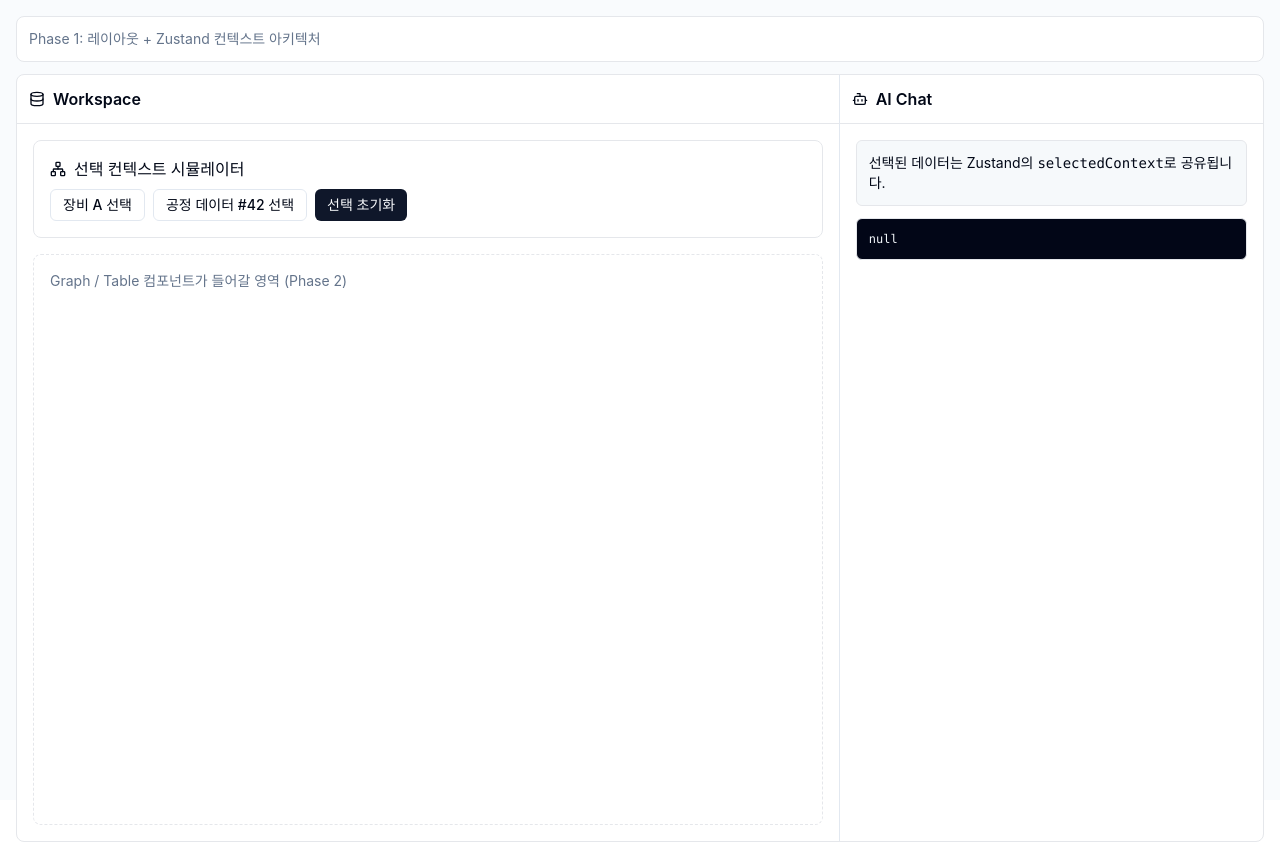
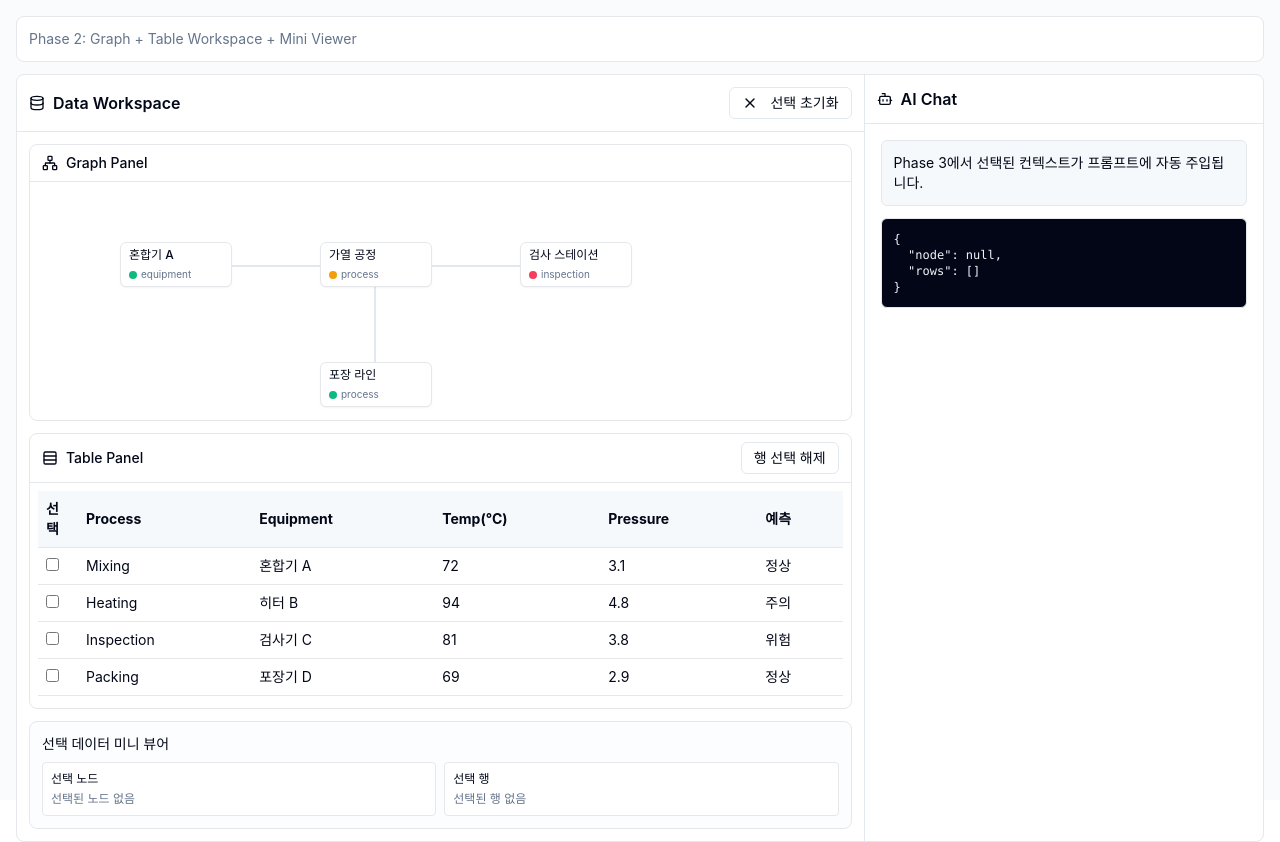
Before and after one commit to zery08/pcr-graph, a React (Vite) app: page / in a window 1280 px wide. Built offline with nearby package versions, Linux system fonts and the light colour scheme.

Commit message:
feat: implement phase2 workspace interactions

```diff
--- a/src/App.tsx
+++ b/src/App.tsx
@@ -1,67 +1,200 @@
-import { Bot, Database, Network } from 'lucide-react'
+import { Bot, Database, Network, Rows3, X } from 'lucide-react'
 import { Panel, PanelGroup, PanelResizeHandle } from 'react-resizable-panels'
 
 import { Button } from '@/components/ui/button'
-import { useWorkspaceStore } from '@/store'
+import { type GraphNode, type ProcessRow, useWorkspaceStore } from '@/store'
 
-const sampleContexts = [
-  { id: 'node-1', label: '장비 A', type: 'node' as const },
-  { id: 'row-42', label: '공정 데이터 #42', type: 'row' as const },
+const graphNodes: GraphNode[] = [
+  { id: 'n1', label: '혼합기 A', type: 'equipment', status: 'normal', x: 90, y: 60 },
+  { id: 'n2', label: '가열 공정', type: 'process', status: 'warning', x: 290, y: 60 },
+  { id: 'n3', label: '검사 스테이션', type: 'inspection', status: 'critical', x: 490, y: 60 },
+  { id: 'n4', label: '포장 라인', type: 'process', status: 'normal', x: 290, y: 180 },
 ]
 
+const graphEdges = [
+  { id: 'e1', source: 'n1', target: 'n2' },
+  { id: 'e2', source: 'n2', target: 'n3' },
+  { id: 'e3', source: 'n2', target: 'n4' },
+]
+
+const tableRows: ProcessRow[] = [
+  { id: 'p-101', process: 'Mixing', equipment: '혼합기 A', temperature: 72, pressure: 3.1, prediction: '정상' },
+  { id: 'p-102', process: 'Heating', equipment: '히터 B', temperature: 94, pressure: 4.8, prediction: '주의' },
+  { id: 'p-103', process: 'Inspection', equipment: '검사기 C', temperature: 81, pressure: 3.8, prediction: '위험' },
+  { id: 'p-104', process: 'Packing', equipment: '포장기 D', temperature: 69, pressure: 2.9, prediction: '정상' },
+]
+
+const statusColor = {
+  normal: 'bg-emerald-500',
+  warning: 'bg-amber-500',
+  critical: 'bg-rose-500',
+}
+
 function App() {
-  const { selectedContext, setSelectedContext, clearSelectedContext } = useWorkspaceStore()
+  const {
+    selectedNode,
+    selectedRows,
+    selectedContext,
+    setSelectedNode,
+    toggleSelectedRow,
+    clearSelectedRows,
+    clearAllSelections,
+  } = useWorkspaceStore()
+
+  const isRowSelected = (rowId: string) => selectedRows.some((row) => row.id === rowId)
 
   return (
     <main className="h-screen bg-muted/40 p-4">
       <div className="mb-3 rounded-lg border bg-background p-3 text-sm text-muted-foreground">
-        Phase 1: 레이아웃 + Zustand 컨텍스트 아키텍처
+        Phase 2: Graph + Table Workspace + Mini Viewer
       </div>
 
       <PanelGroup direction="horizontal" className="h-[calc(100%-56px)] overflow-hidden rounded-lg border bg-background">
-        <Panel defaultSize={66} minSize={45}>
+        <Panel defaultSize={68} minSize={50}>
           <section className="flex h-full flex-col">
-            <header className="flex items-center gap-2 border-b p-3 font-semibold">
-              <Database className="h-4 w-4" /> Workspace
+            <header className="flex items-center justify-between border-b p-3">
+              <p className="flex items-center gap-2 font-semibold">
+                <Database className="h-4 w-4" /> Data Workspace
+              </p>
+              <Button size="sm" variant="outline" onClick={clearAllSelections}>
+                <X className="mr-1 h-4 w-4" /> 선택 초기화
+              </Button>
             </header>
 
-            <div className="flex flex-1 flex-col gap-4 p-4">
-              <div className="rounded-lg border p-4">
-                <p className="mb-2 flex items-center gap-2 font-medium">
-                  <Network className="h-4 w-4" /> 선택 컨텍스트 시뮬레이터
-                </p>
-                <div className="flex flex-wrap gap-2">
-                  {sampleContexts.map((context) => (
-                    <Button
-                      key={context.id}
-                      variant="outline"
-                      size="sm"
-                      onClick={() =>
-                        setSelectedContext({
-                          ...context,
-                          metadata: { source: 'phase-1-demo' },
-                        })
+            <div className="grid flex-1 grid-rows-[1fr_1fr_auto] gap-3 p-3">
+              <section className="rounded-lg border">
+                <header className="flex items-center gap-2 border-b px-3 py-2 text-sm font-medium">
+                  <Network className="h-4 w-4" /> Graph Panel
+                </header>
+
+                <div className="relative h-full min-h-[210px] overflow-hidden p-3">
+                  <svg className="pointer-events-none absolute inset-0 h-full w-full">
+                    {graphEdges.map((edge) => {
+                      const source = graphNodes.find((node) => node.id === edge.source)
+                      const target = graphNodes.find((node) => node.id === edge.target)
+                      if (!source || !target) {
+                        return null
                       }
-                    >
-                      {context.label} 선택
-                    </Button>
-                  ))}
-                  <Button size="sm" onClick={clearSelectedContext}>
-                    선택 초기화
+
+                      return (
+                        <line
+                          key={edge.id}
+                          x1={source.x + 55}
+                          y1={source.y + 24}
+                          x2={target.x + 55}
+                          y2={target.y + 24}
+                          stroke="hsl(var(--border))"
+                          strokeWidth="2"
+                        />
+                      )
+                    })}
+                  </svg>
+
+                  {graphNodes.map((node) => {
+                    const selected = selectedNode?.id === node.id
+
+                    return (
+                      <button
+                        key={node.id}
+                        type="button"
+                        className={`absolute flex w-28 flex-col rounded-md border bg-background px-2 py-1 text-left shadow-sm transition ${
+                          selected ? 'border-primary ring-2 ring-primary/30' : 'hover:border-primary/50'
+                        }`}
+                        style={{ left: node.x, top: node.y }}
+                        onClick={() => setSelectedNode(node)}
+                      >
+                        <span className="text-xs font-medium">{node.label}</span>
+                        <span className="mt-1 flex items-center gap-1 text-[10px] text-muted-foreground">
+                          <span className={`h-2 w-2 rounded-full ${statusColor[node.status]}`} />
+                          {node.type}
+                        </span>
+                      </button>
+                    )
+                  })}
+                </div>
+              </section>
+
+              <section className="rounded-lg border">
+                <header className="flex items-center justify-between border-b px-3 py-2 text-sm font-medium">
+                  <p className="flex items-center gap-2">
+                    <Rows3 className="h-4 w-4" /> Table Panel
+                  </p>
+                  <Button size="sm" variant="outline" onClick={clearSelectedRows}>
+                    행 선택 해제
                   </Button>
+                </header>
+
+                <div className="max-h-[230px] overflow-auto p-2">
+                  <table className="w-full border-collapse text-sm">
+                    <thead>
+                      <tr className="border-b bg-muted/60 text-left">
+                        <th className="w-10 p-2">선택</th>
+                        <th className="p-2">Process</th>
+                        <th className="p-2">Equipment</th>
+                        <th className="p-2">Temp(°C)</th>
+                        <th className="p-2">Pressure</th>
+                        <th className="p-2">예측</th>
+                      </tr>
+                    </thead>
+                    <tbody>
+                      {tableRows.map((row) => {
+                        const selected = isRowSelected(row.id)
+
+                        return (
+                          <tr key={row.id} className={`border-b ${selected ? 'bg-primary/10' : 'hover:bg-muted/40'}`}>
+                            <td className="p-2">
+                              <input type="checkbox" checked={selected} onChange={() => toggleSelectedRow(row)} />
+                            </td>
+                            <td className="p-2">{row.process}</td>
+                            <td className="p-2">{row.equipment}</td>
+                            <td className="p-2">{row.temperature}</td>
+                            <td className="p-2">{row.pressure}</td>
+                            <td className="p-2">{row.prediction}</td>
+                          </tr>
+                        )
+                      })}
+                    </tbody>
+                  </table>
                 </div>
-              </div>
+              </section>
 
-              <div className="flex-1 rounded-lg border border-dashed p-4 text-sm text-muted-foreground">
-                Graph / Table 컴포넌트가 들어갈 영역 (Phase 2)
-              </div>
+              <section className="rounded-lg border bg-muted/20 p-3">
+                <p className="mb-2 text-sm font-medium">선택 데이터 미니 뷰어</p>
+                <div className="grid gap-2 text-xs text-muted-foreground md:grid-cols-2">
+                  <div className="rounded border bg-background p-2">
+                    <p className="mb-1 font-medium text-foreground">선택 노드</p>
+                    {selectedNode ? (
+                      <p>
+                        {selectedNode.label} ({selectedNode.type})
+                      </p>
+                    ) : (
+                      <p>선택된 노드 없음</p>
+                    )}
+                  </div>
+
+                  <div className="rounded border bg-background p-2">
+                    <p className="mb-1 font-medium text-foreground">선택 행</p>
+                    {selectedRows.length ? (
+                      <ul className="list-inside list-disc">
+                        {selectedRows.map((row) => (
+                          <li key={row.id}>
+                            {row.id} · {row.process} · {row.prediction}
+                          </li>
+                        ))}
+                      </ul>
+                    ) : (
+                      <p>선택된 행 없음</p>
+                    )}
+                  </div>
+                </div>
+              </section>
             </div>
           </section>
         </Panel>
 
         <PanelResizeHandle className="w-px bg-border" />
 
-        <Panel defaultSize={34} minSize={24}>
+        <Panel defaultSize={32} minSize={24}>
           <section className="flex h-full flex-col">
             <header className="flex items-center gap-2 border-b p-3 font-semibold">
               <Bot className="h-4 w-4" /> AI Chat
@@ -69,10 +202,10 @@ function App() {
 
             <div className="flex-1 space-y-3 p-4 text-sm">
               <p className="rounded-md border bg-muted/60 p-3">
-                선택된 데이터는 Zustand의 <code>selectedContext</code>로 공유됩니다.
+                Phase 3에서 선택된 컨텍스트가 프롬프트에 자동 주입됩니다.
               </p>
               <pre className="overflow-auto rounded-md border bg-slate-950 p-3 text-xs text-slate-100">
-                {JSON.stringify(selectedContext, null, 2) ?? 'null'}
+                {JSON.stringify(selectedContext, null, 2)}
               </pre>
             </div>
           </section>
--- a/src/store.ts
+++ b/src/store.ts
@@ -1,22 +1,83 @@
 import { create } from 'zustand'
 
-type ContextType = 'node' | 'row'
+export type GraphNode = {
+  id: string
+  label: string
+  type: 'equipment' | 'process' | 'inspection'
+  status: 'normal' | 'warning' | 'critical'
+  x: number
+  y: number
+}
+
+export type ProcessRow = {
+  id: string
+  process: string
+  equipment: string
+  temperature: number
+  pressure: number
+  prediction: '정상' | '주의' | '위험'
+}
 
 type SelectedContext = {
-  id: string
-  label: string
-  type: ContextType
-  metadata?: Record<string, string>
+  node: GraphNode | null
+  rows: ProcessRow[]
 }
 
 type WorkspaceStore = {
-  selectedContext: SelectedContext | null
-  setSelectedContext: (context: SelectedContext) => void
-  clearSelectedContext: () => void
+  selectedNode: GraphNode | null
+  selectedRows: ProcessRow[]
+  selectedContext: SelectedContext
+  setSelectedNode: (node: GraphNode | null) => void
+  toggleSelectedRow: (row: ProcessRow) => void
+  clearSelectedRows: () => void
+  clearAllSelections: () => void
 }
 
 export const useWorkspaceStore = create<WorkspaceStore>((set) => ({
-  selectedContext: null,
-  setSelectedContext: (context) => set({ selectedContext: context }),
-  clearSelectedContext: () => set({ selectedContext: null }),
+  selectedNode: null,
+  selectedRows: [],
+  selectedContext: {
+    node: null,
+    rows: [],
+  },
+  setSelectedNode: (node) =>
+    set((state) => ({
+      selectedNode: node,
+      selectedContext: {
+        ...state.selectedContext,
+        node,
+      },
+    })),
+  toggleSelectedRow: (row) =>
+    set((state) => {
+      const exists = state.selectedRows.some((item) => item.id === row.id)
+      const nextRows = exists
+        ? state.selectedRows.filter((item) => item.id !== row.id)
+        : [...state.selectedRows, row]
+
+      return {
+        selectedRows: nextRows,
+        selectedContext: {
+          ...state.selectedContext,
+          rows: nextRows,
+        },
+      }
+    }),
+  clearSelectedRows: () =>
+    set((state) => ({
+      selectedRows: [],
+      selectedContext: {
+        ...state.selectedContext,
+        rows: [],
+      },
+    })),
+  clearAllSelections: () =>
+    set({
+      selectedNode: null,
+      selectedRows: [],
+      selectedContext: {
+        node: null,
+        rows: [],
+      },
+    }),
 }))
```
